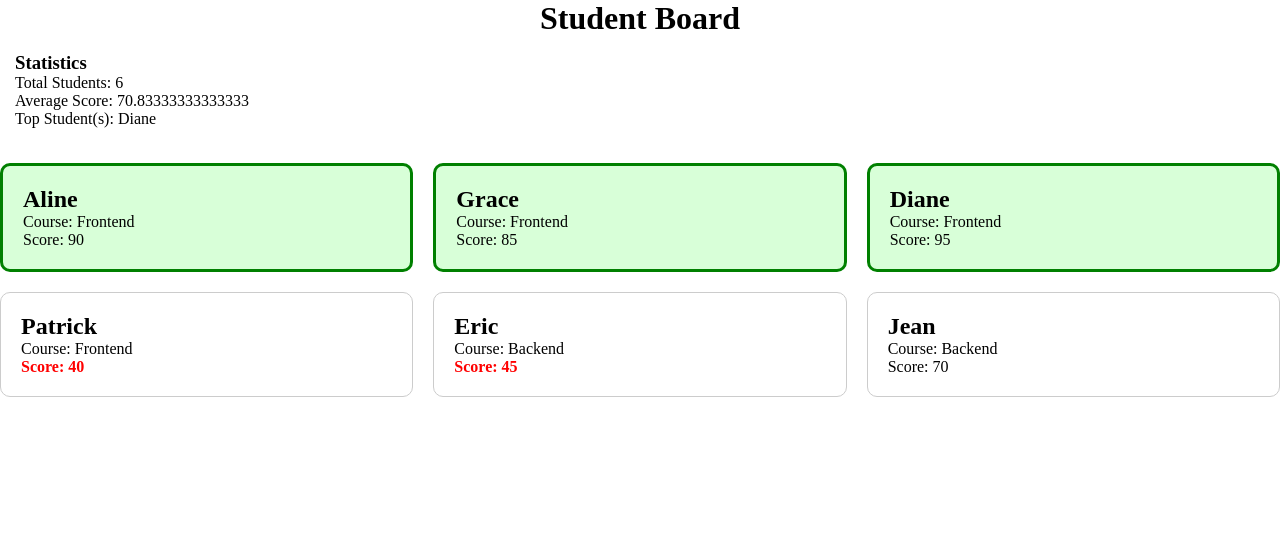
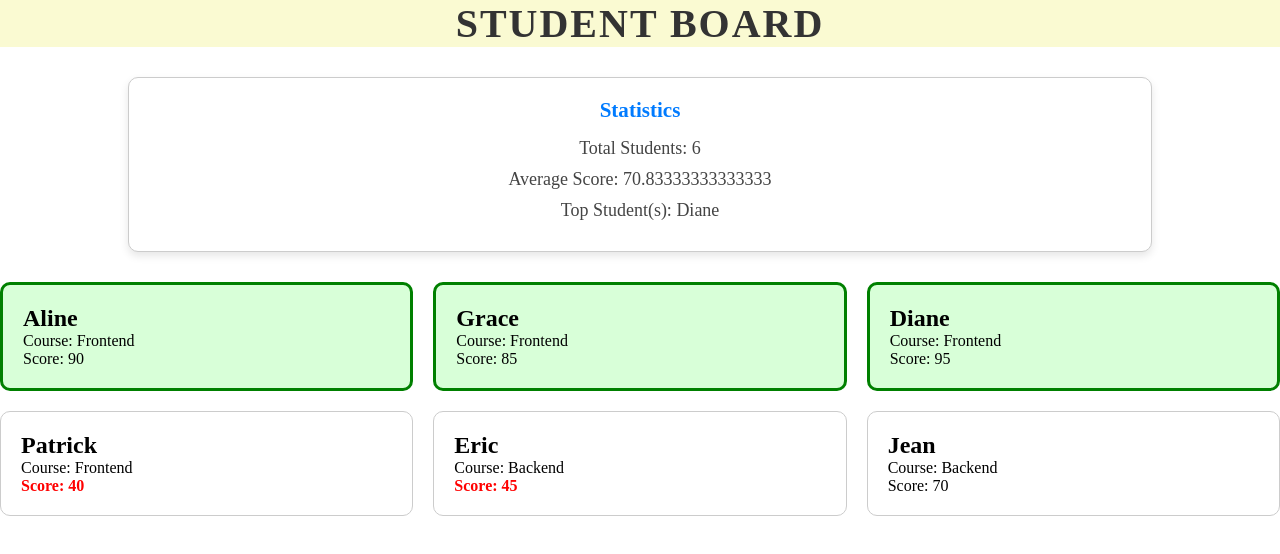
Before and after one commit to Afsah3/DOM-Projects, a plain HTML site: page project-2-student-board/index2.html in a window 1280 px wide. Drawn offline with Linux system fonts and the light colour scheme.

Commit message:
DOM projects profile and student board

```diff
--- a/project-2-student-board/index2.css
+++ b/project-2-student-board/index2.css
@@ -5,7 +5,14 @@
 }
 h1 {
     text-align: center;
+    background: lightgoldenrodyellow;
+    color: #333;
+    font-size: 40px;
+    margin-bottom: 30px;
+    text-transform: uppercase;
+    letter-spacing: 2px;
 }
+
 #student-container {
     display: grid;
     grid-template-columns: repeat(3, 1fr);
@@ -26,7 +33,25 @@ h1 {
     font-weight: bold;
 }
 #summary {
-    background: white;
-    padding: 15px;
-    margin-bottom: 20px;
+    background-color: white;
+    width: 80%;
+    margin: 0 auto 30px;
+    padding: 20px;
+    border-radius: 10px;
+    border: 1px solid #ccc;
+    text-align: center;
+    font-size: 18px;
+    box-shadow: 0 4px 8px rgba(0,0,0,0.1);
 }
+
+
+#summary h3 {
+    color: #007bff;
+    margin-bottom: 15px;
+}
+
+
+#summary p {
+    margin: 10px;
+    color: #444;
+}
```
